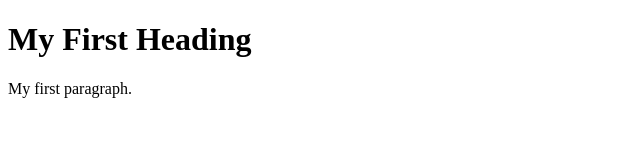
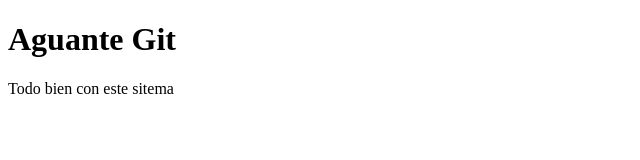
Before and after one commit to Xavier3rd/Devops, a plain HTML site: page bye.html in a window 1280 px wide. Shown: the whole page, without its empty margins (0-640 px from the left). Drawn offline with Linux system fonts and the light colour scheme.

Commit message:
added changes to bye

```diff
--- a/bye.html
+++ b/bye.html
@@ -1,12 +1,12 @@
 <!DOCTYPE html>
 <html>
 <head>
-<title>Page Title</title>
+	<title>Mi primer commit en UNAHUR</title>
 </head>
 <body>
 
-<h1>My First Heading</h1>
-<p>My first paragraph.</p>
+<h1>Aguante Git</h1>
+<p>Todo bien con este sitema</p>
 
 </body>
 </html>
```
